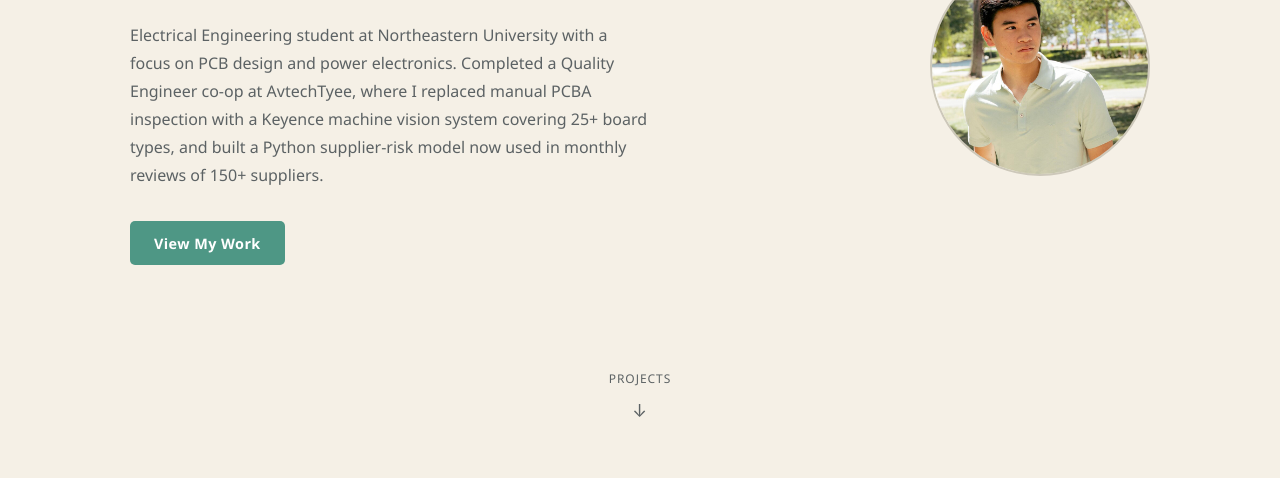
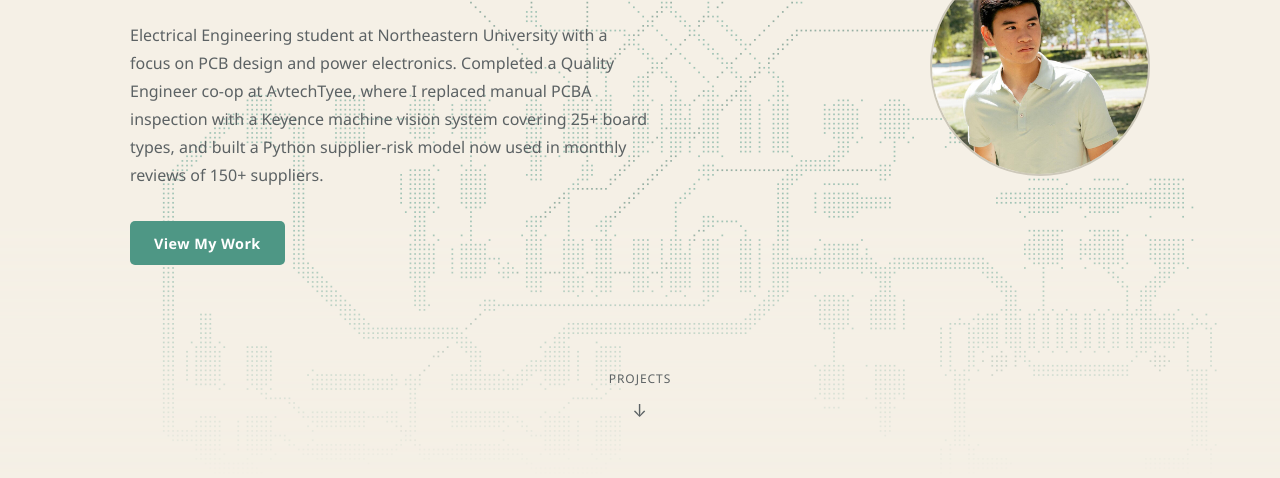
Before and after one commit to EthanGreenhouse/portfolio, a plain HTML site: page index.html in a window 1280 px wide. Shown: the part 322-800 px from the top of the page. Drawn offline with Linux system fonts and the light colour scheme.

Commit message:
Add an interactive circuit field behind the hero
The hero now sits over a particle field sampled from the Rev B RNG board
artwork. Every filled pixel of the copper layers becomes a point on a
spring, so the cursor pushes the traces aside and they settle back
exactly where they were routed. Decorative, with no explanatory copy.

circuit.js is vanilla canvas 2D, about 9 KB and no dependencies, to keep
the site dependency-free rather than pulling in a WebGL framework for a
background. Typed arrays, no per-frame allocation, and one fillStyle
change per layer instead of one per point: roughly 10,000 points at
3.6 ms a frame against a 16 ms budget. It pauses when scrolled out of
view and renders static under prefers-reduced-motion.

images/rng-copper.png is built from explicit colour masks rather than
colour-matched at runtime, so it contains only front and back copper on
a flat background. An earlier pass matched colours live and picked up
KiCad's background grid dots as stray particles. 17 KB.

Three things the layer had to get right:

- The canvas is pointer-events:none so the call to action and the nav
  links stay clickable; the hero section tracks the cursor on its behalf.
- Particles render at 50% alpha. Measured contrast behind the bio is
  5.39:1 against body text, where AA wants 4.5:1, with 5% ink coverage.
- A mask fades the field in under the nav and out into the page so it
  does not stop at a hard line.

Hidden below 700px. A tall phone viewport crops the board so hard that
it reads as scattered dots rather than a circuit; the script bails before
sampling, so phones do no work for it.

The one non-additive change: max-width and margin move off #hero onto
.hero-content, so the hero can span the full viewport while its content
keeps the same measure. 1020px is 1100 minus the existing side padding,
and the hero content's left edge and width still match the Experience
and Projects headings exactly at 760, 900, 1024, 1100, 1280, 1440 and
1920px, with no horizontal overflow at any of them.

Co-Authored-By: Claude Opus 5 <noreply@anthropic.com>

```diff
--- /dev/null
+++ b/circuit.js
@@ -0,0 +1,265 @@
+/* Hero background: a particle field sampled from the Rev B RNG board
+   artwork. Every filled pixel of the copper layers becomes a point on a
+   spring, so the cursor pushes the traces aside and they settle back.
+   Decorative only. Canvas 2D, no dependencies. */
+(function () {
+  'use strict';
+
+  var host = document.getElementById('hero');
+  if (!host) return;
+
+  var stage = host.querySelector('.hero-bg');
+  var canvas = stage && stage.querySelector('canvas');
+  if (!canvas || !canvas.getContext) return;
+
+  // Matches the stylesheet, which hides the layer on phones. Bailing here
+  // too means no sampling and no animation loop on those devices.
+  if (window.innerWidth <= 700) return;
+
+  var ctx = canvas.getContext('2d', { alpha: false });
+  if (!ctx) return;
+
+  var reduced = window.matchMedia &&
+    window.matchMedia('(prefers-reduced-motion: reduce)').matches;
+
+  // Palette, kept in sync with style.css
+  var BG = '#f5f0e6';
+  var FRONT = '#4e9785';  // front copper
+  var BACK = '#3a7264';   // back copper, a shade down so the layers read apart
+  var ALPHA = 0.5;        // held back so the hero copy stays dominant
+
+  // Physics
+  var REACH = 78;        // px, how far the cursor's push carries
+  var FORCE = 0.55;      // push strength at the centre of that radius
+  var SPRING = 0.055;    // pull back toward home
+  var DAMPING = 0.88;    // velocity kept between frames
+
+  // Point data. Home coordinates are normalised 0..1 against the artwork box,
+  // so the board can be fitted and centred at any stage size.
+  var homeX, homeY, posX, posY, velX, velY, kind, n = 0;
+  var aspect = 1.25;
+
+  var dpr = 1, w = 0, h = 0;
+  var ox = 0, oy = 0, spanX = 1, spanY = 1;
+  var mx = -9999, my = -9999, hasPointer = false;
+  var raf = null;
+
+  function sample(img) {
+    aspect = img.naturalWidth / img.naturalHeight;
+
+    // Sampling too small blurs the thin copper traces below the colour
+    // threshold and most of the board disappears, so keep this generous.
+    var workW = window.innerWidth < 700 ? 700 : 1100;
+    var workH = Math.round(workW / aspect);
+
+    var off = document.createElement('canvas');
+    off.width = workW;
+    off.height = workH;
+    var octx = off.getContext('2d', { willReadFrequently: true });
+    octx.drawImage(img, 0, 0, workW, workH);
+
+    var data;
+    try {
+      data = octx.getImageData(0, 0, workW, workH).data;
+    } catch (e) {
+      return false; // tainted canvas; nothing we can do
+    }
+
+    var step = 4;
+    var cap = Math.ceil((workW / step) * (workH / step)) + 8;
+    var hx = new Float32Array(cap), hy = new Float32Array(cap);
+    var kd = new Uint8Array(cap);
+    var count = 0;
+
+    for (var y = 0; y < workH; y += step) {
+      for (var x = 0; x < workW; x += step) {
+        var i = (y * workW + x) * 4;
+        var r = data[i], g = data[i + 1], b = data[i + 2];
+        // The board outline is a single-pixel line, so on this grid it
+        // samples as a broken dash. The stage border frames the board
+        // already, so only the copper layers are taken.
+        var k;
+        if ((r - b > 40) && r > 90) k = 0;        // front copper
+        else if ((b - r > 60) && b > 120) k = 1;  // back copper
+        else continue;
+        hx[count] = x / workW;
+        hy[count] = y / workH;
+        kd[count] = k;
+        count++;
+      }
+    }
+    if (!count) return false;
+
+    homeX = hx.subarray(0, count);
+    homeY = hy.subarray(0, count);
+    kind = kd.subarray(0, count);
+    posX = new Float32Array(count);
+    posY = new Float32Array(count);
+    velX = new Float32Array(count);
+    velY = new Float32Array(count);
+    n = count;
+
+    return true;
+  }
+
+  var layoutTries = 0;
+
+  function layout() {
+    var rect = stage.getBoundingClientRect();
+    if (!rect.width || !rect.height) {
+      // The stage takes its height from aspect-ratio, which can still be
+      // unresolved on the first pass. Retry on the next frame rather than
+      // leaving the canvas at its default 300x150.
+      if (layoutTries++ < 60) requestAnimationFrame(layout);
+      return;
+    }
+    layoutTries = 0;
+
+    dpr = Math.min(window.devicePixelRatio || 1, 2);
+    canvas.width = Math.round(rect.width * dpr);
+    canvas.height = Math.round(rect.height * dpr);
+    canvas.style.width = rect.width + 'px';
+    canvas.style.height = rect.height + 'px';
+    ctx.setTransform(dpr, 0, 0, dpr, 0, 0);
+    // Derive the drawing box back from the rounded backing store. Using the
+    // raw rect leaves the last row or column unpainted when it rounds up.
+    w = canvas.width / dpr;
+    h = canvas.height / dpr;
+
+    // Cover the hero rather than fit inside it, so there are no empty
+    // bands; whatever falls outside is simply not drawn. Centred either way.
+    spanX = w;
+    spanY = w / aspect;
+    if (spanY < h) {
+      spanY = h;
+      spanX = h * aspect;
+    }
+    ox = (w - spanX) / 2;
+    oy = (h - spanY) / 2;
+
+    home();
+    draw();
+  }
+
+  function home() {
+    for (var i = 0; i < n; i++) {
+      posX[i] = homeX[i] * spanX + ox;
+      posY[i] = homeY[i] * spanY + oy;
+      velX[i] = velY[i] = 0;
+    }
+  }
+
+  function draw() {
+    ctx.globalAlpha = 1;
+    ctx.fillStyle = BG;
+    ctx.fillRect(0, 0, w, h);
+    ctx.globalAlpha = ALPHA;
+    var s = w < 420 ? 1.4 : 1.7;
+    // One pass per layer, so fillStyle is set three times a frame rather
+    // than once per point.
+    var i;
+    ctx.fillStyle = FRONT;
+    for (i = 0; i < n; i++) { if (kind[i] === 0) ctx.fillRect(posX[i], posY[i], s, s); }
+    ctx.fillStyle = BACK;
+    for (i = 0; i < n; i++) { if (kind[i] === 1) ctx.fillRect(posX[i], posY[i], s, s); }
+    ctx.globalAlpha = 1;
+  }
+
+  function step() {
+    raf = null;
+    var r2 = REACH * REACH;
+    var moving = false;
+
+    for (var i = 0; i < n; i++) {
+      var px = posX[i], py = posY[i];
+      var vx = velX[i], vy = velY[i];
+
+      if (hasPointer) {
+        var dx = px - mx, dy = py - my;
+        var d2 = dx * dx + dy * dy;
+        if (d2 < r2 && d2 > 0.0001) {
+          var d = Math.sqrt(d2);
+          var f = (1 - d / REACH) * FORCE;
+          vx += (dx / d) * f * REACH * 0.08;
+          vy += (dy / d) * f * REACH * 0.08;
+        }
+      }
+
+      vx += (homeX[i] * spanX + ox - px) * SPRING;
+      vy += (homeY[i] * spanY + oy - py) * SPRING;
+      vx *= DAMPING;
+      vy *= DAMPING;
+
+      posX[i] = px + vx;
+      posY[i] = py + vy;
+      velX[i] = vx;
+      velY[i] = vy;
+
+      if (!moving && (vx * vx + vy * vy) > 0.0004) moving = true;
+    }
+
+    var settled = !moving && !hasPointer;
+    // Snap exactly home before stopping. Without this each interaction
+    // leaves a sub-pixel residue and the artwork blurs over time.
+    if (settled) home();
+    draw();
+    if (!settled) raf = requestAnimationFrame(step);
+  }
+
+  function wake() {
+    if (reduced) return;
+    if (raf === null) raf = requestAnimationFrame(step);
+  }
+
+  function pointerFrom(e) {
+    var rect = stage.getBoundingClientRect();
+    mx = e.clientX - rect.left;
+    my = e.clientY - rect.top;
+    hasPointer = true;
+    wake();
+  }
+
+  function clearPointer() {
+    hasPointer = false;
+    wake();
+  }
+
+  var img = new Image();
+  img.decoding = 'async';
+  img.onload = function () {
+    if (!sample(img)) return;
+    host.classList.add('is-ready');
+    layout();
+    if ('ResizeObserver' in window) {
+      // Catches later reflows; its first callback is unreliable when the
+      // box is still zero-sized, which is what layout()'s retry covers.
+      new ResizeObserver(function () { layout(); }).observe(stage);
+    }
+    window.addEventListener('load', layout);
+
+    if (!reduced) {
+      // The canvas is pointer-events:none so the hero's button and links stay
+      // clickable, so the section tracks the cursor on its behalf.
+      host.addEventListener('pointermove', pointerFrom);
+      host.addEventListener('pointerleave', clearPointer);
+      host.addEventListener('pointercancel', clearPointer);
+    }
+    // Pause entirely when scrolled away.
+    if ('IntersectionObserver' in window) {
+      new IntersectionObserver(function (entries) {
+        if (!entries[0].isIntersecting) {
+          if (raf !== null) { cancelAnimationFrame(raf); raf = null; }
+          hasPointer = false;
+        }
+      }, { threshold: 0 }).observe(host);
+    }
+  };
+  img.onerror = function () { /* leave the section hidden */ };
+  img.src = 'images/rng-copper.png';
+
+  var resizeTimer = null;
+  window.addEventListener('resize', function () {
+    if (resizeTimer) clearTimeout(resizeTimer);
+    resizeTimer = setTimeout(function () { if (n) layout(); }, 150);
+  });
+})();
--- a/index.html
+++ b/index.html
@@ -69,6 +69,7 @@
 
   <!-- HERO -->
   <section id="hero">
+    <div class="hero-bg" aria-hidden="true"><canvas></canvas></div>
     <div class="hero-content">
       <div class="hero-text">
         <h1>Ethan Greenhouse</h1>
@@ -241,5 +242,6 @@ accel[2] = (buf[4] &lt;&lt; 8) | buf[5];</pre>
     <p>Ethan Greenhouse · <a href="mailto:greenhouse.e@northeastern.edu">greenhouse.e@northeastern.edu</a></p>
   </footer>
 
+  <script src="circuit.js" defer></script>
 </body>
 </html>
--- a/style.css
+++ b/style.css
@@ -82,8 +82,6 @@ nav ul a:hover {
   flex-direction: column;
   justify-content: center;
   padding: calc(var(--nav-h) + 2rem) 2.5rem 2rem;
-  max-width: 1100px;
-  margin: 0 auto;
 }
 
 .hero-content {
@@ -92,6 +90,9 @@ nav ul a:hover {
   gap: 4rem;
   flex: 1;
   padding: 3rem 0;
+  width: 100%;
+  max-width: 1020px;
+  margin: 0 auto;
 }
 
 .hero-text {
@@ -183,6 +184,53 @@ nav ul a:hover {
 @keyframes bob {
   0%, 100% { transform: translateY(0); }
   50%       { transform: translateY(5px); }
+}
+
+/* ── Hero circuit background ── */
+#hero {
+  position: relative;
+  overflow: hidden;
+}
+
+#hero .scroll-hint {
+  width: 100%;
+  max-width: 1020px;
+  margin: 0 auto;
+}
+
+/* Sits behind everything and never takes pointer events, so the button and
+   links stay clickable. The hero itself tracks the cursor instead. */
+.hero-bg {
+  position: absolute;
+  inset: 0;
+  z-index: 0;
+  pointer-events: none;
+  /* Fade in under the nav and out into the page, so the field does not stop
+     at a hard line where the section ends. */
+  -webkit-mask-image: linear-gradient(to bottom,
+    transparent 0%, #000 14%, #000 68%, transparent 100%);
+  mask-image: linear-gradient(to bottom,
+    transparent 0%, #000 14%, #000 68%, transparent 100%);
+}
+
+.hero-bg canvas {
+  display: block;
+  width: 100%;
+  height: 100%;
+}
+
+#hero .hero-content,
+#hero .scroll-hint {
+  position: relative;
+  z-index: 1;
+}
+
+/* On a tall phone the board has to be cropped so hard that it reads as
+   scattered dots rather than a circuit, so it is dropped there. */
+@media (max-width: 700px) {
+  .hero-bg {
+    display: none;
+  }
 }
 
 /* ── Experience ── */
```
Also changed, not shown: images/rng-copper.png (added).
